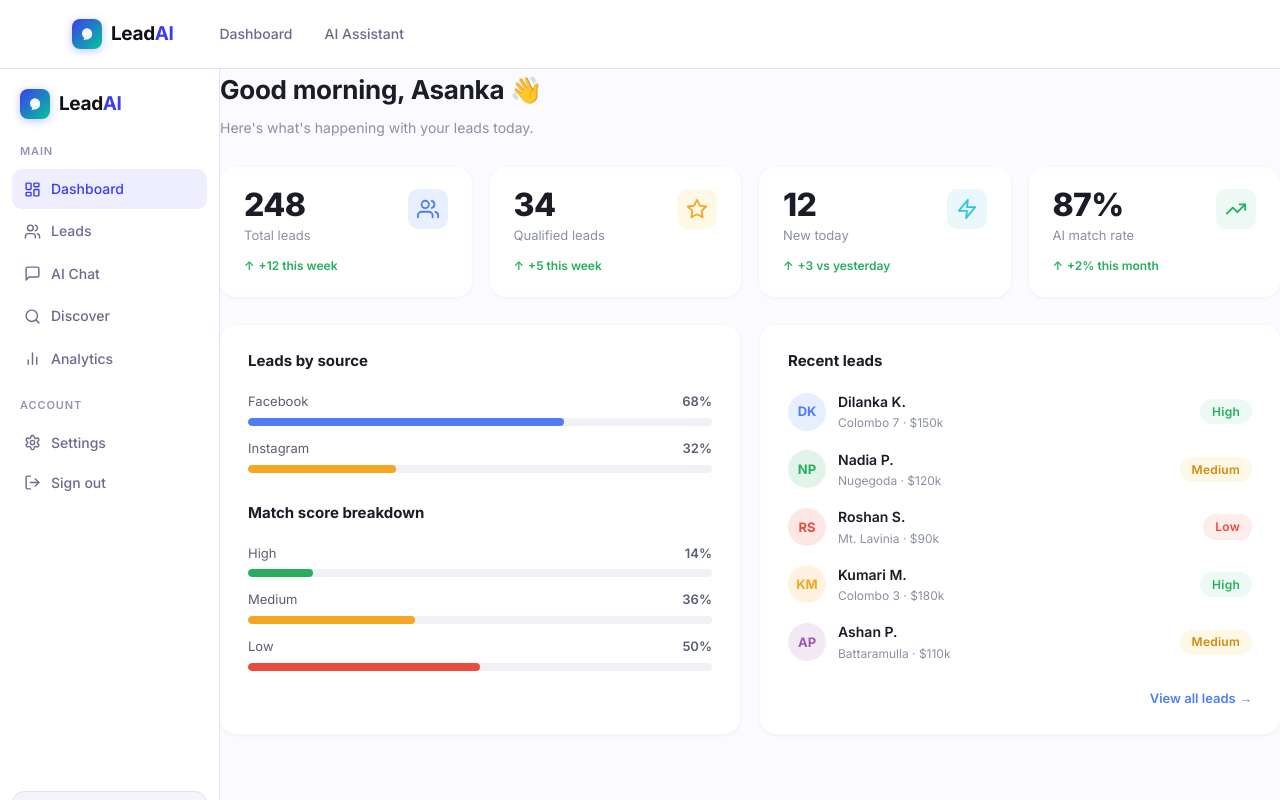
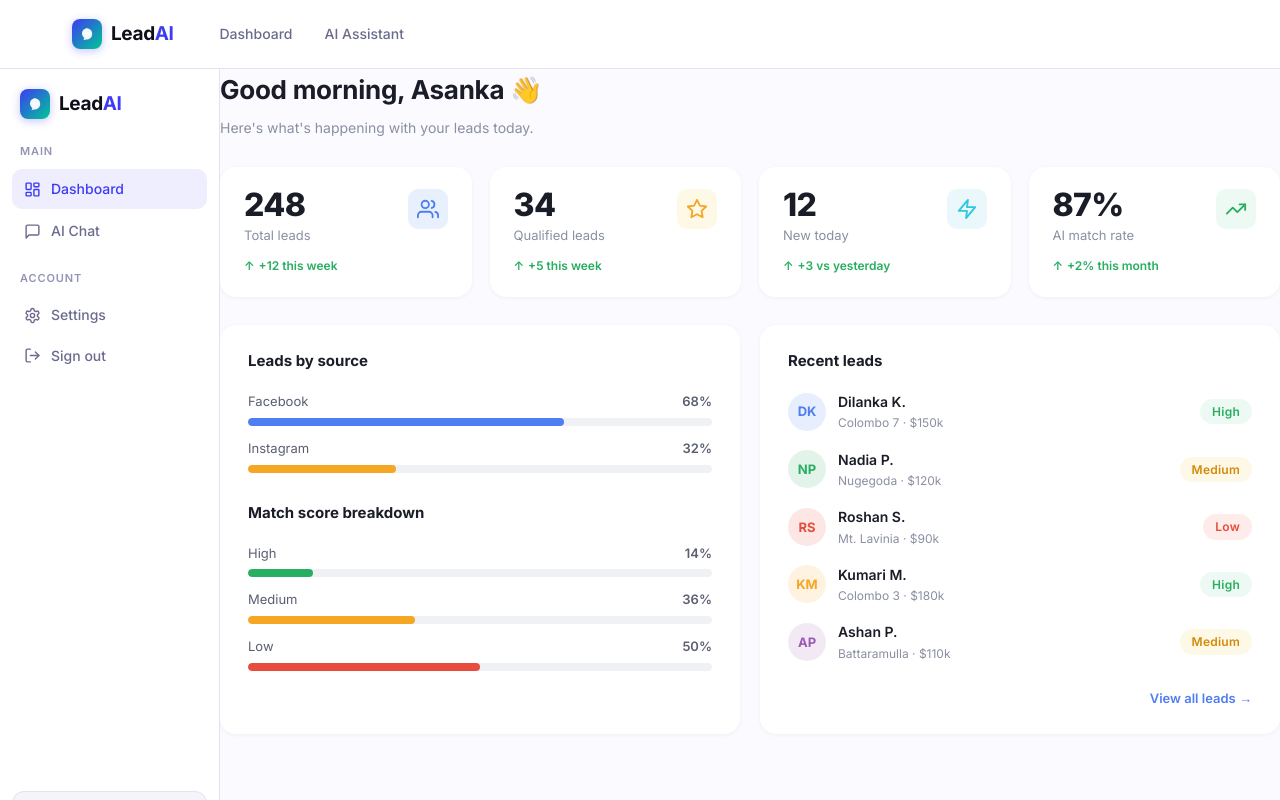
Before and after one commit to AI-Management-Sri-Lanka/real-state-lead-generation, a React (Vite) app in the folder Frontend/: page /dashboard in a window 1280 px wide. Built offline with nearby package versions, Linux system fonts and the light colour scheme; no server answers.

Commit message:
update sidebar

```diff
--- a/Frontend/src/components/layout/Sidebar.tsx
+++ b/Frontend/src/components/layout/Sidebar.tsx
@@ -7,10 +7,7 @@ import { useAuth } from '@/hooks/useAuth'
 
 const MAIN_NAV = [
   { to:'/dashboard',              icon:LayoutDashboard, label:'Dashboard' },
-  { to:'/dashboard/leads',        icon:Users,           label:'Leads' },
   { to:'/dashboard/ai-assistant', icon:MessageSquare,   label:'AI Chat' },
-  { to:'/dashboard/discover',     icon:Search,          label:'Discover' },
-  { to:'/dashboard/analytics',    icon:BarChart2,       label:'Analytics' },
 ]
 const ACCOUNT_NAV = [
   { to:'/dashboard/settings', icon:Settings, label:'Settings' },
```
